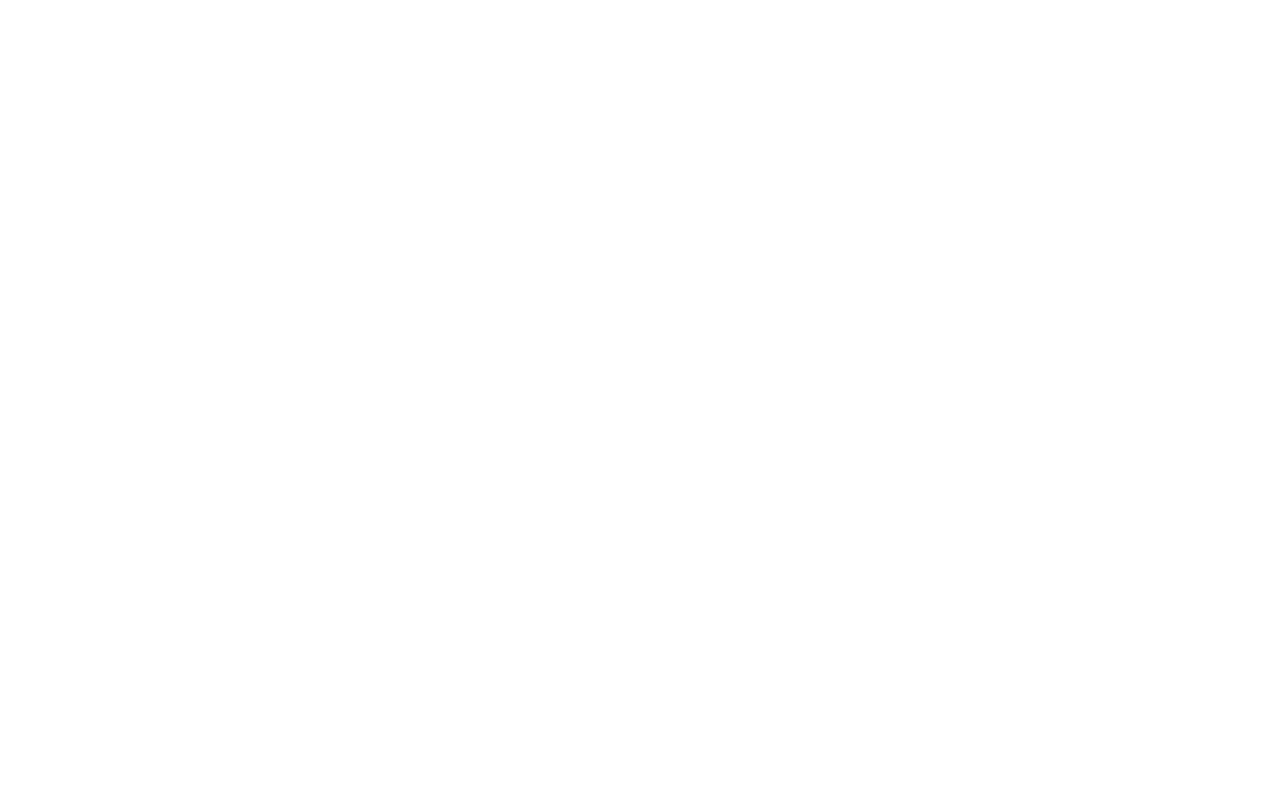
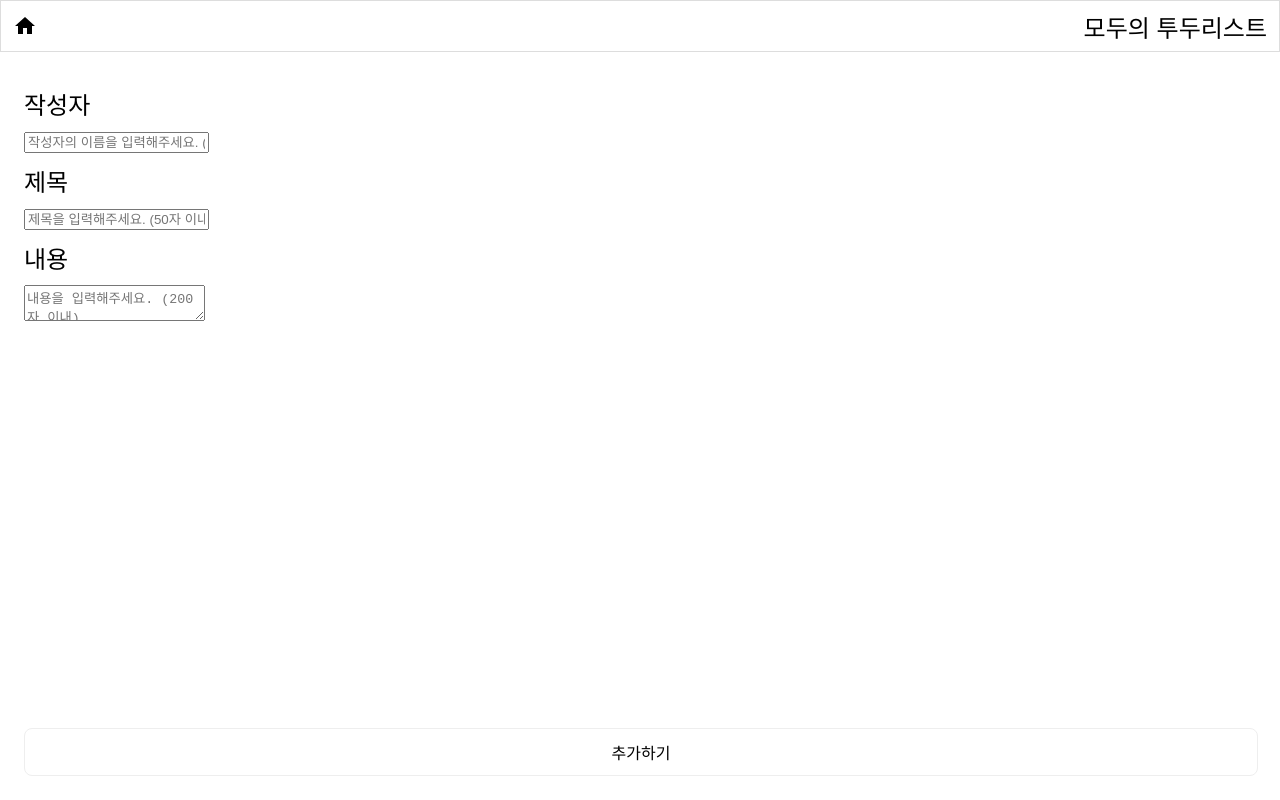
Before and after one commit to suzzeong/Redux-Toolkit-Todolist, a React (Create React App) app: page /form in a window 1280 px wide. Built offline with nearby package versions, Linux system fonts and the light colour scheme.

Commit message:
Layout, Form, Header 뷰 작업 완료

```diff
--- a/package.json
+++ b/package.json
@@ -3,6 +3,10 @@
   "version": "0.1.0",
   "private": true,
   "dependencies": {
+    "@emotion/react": "^11.10.0",
+    "@emotion/styled": "^11.10.0",
+    "@mui/icons-material": "^5.8.4",
+    "@mui/material": "^5.9.3",
     "@reduxjs/toolkit": "^1.8.3",
     "@testing-library/jest-dom": "^5.14.1",
     "@testing-library/react": "^13.0.0",
--- a/src/components/Form.jsx
+++ b/src/components/Form.jsx
@@ -0,0 +1,75 @@
+import React from "react";
+import styled from "styled-components";
+
+const Form = () => {
+  return (
+    <FormFirstdWrap>
+      <FormSecondWrap>
+        <FormAddTodoWrap>
+          <FormTextDiv>
+            <FormTextFontDiv>작성자</FormTextFontDiv>
+          </FormTextDiv>
+          {/* elements/Input 넣을 자리 */}
+          <input type="text" placeholder="작성자의 이름을 입력해주세요. (5자 이내)" />
+          <FormTextDiv>
+            <FormTextFontDiv>제목</FormTextFontDiv>
+          </FormTextDiv>
+          {/* elements/Input 넣을 자리 */}
+          <input type="text" placeholder="제목을 입력해주세요. (50자 이내)" />
+          <FormTextDiv>
+            <FormTextFontDiv>내용</FormTextFontDiv>
+          </FormTextDiv>
+          {/* elements/Textarea 넣을 자리 */}
+          <textarea placeholder="내용을 입력해주세요. (200자 이내)" />
+        </FormAddTodoWrap>
+        {/* elements/Button 넣을 자리, 임시로 CSS 넣어두었습니다.*/}
+        <Button>추가하기</Button>
+      </FormSecondWrap>
+    </FormFirstdWrap>
+  );
+};
+
+export default Form;
+
+const FormFirstdWrap = styled.form`
+  height: 100%;
+`;
+
+const FormSecondWrap = styled.div`
+  width: 100%;
+  height: 100%;
+  display: flex;
+  align-items: start;
+  justify-content: space-between;
+  flex-direction: column;
+`;
+
+const FormAddTodoWrap = styled.div`
+  box-sizing: border-box;
+  padding: 0px;
+  margin: 0px;
+  text-decoration: none;
+  outline: none;
+`;
+
+const Button = styled.div`
+  display: flex;
+  align-items: center;
+  justify-content: center;
+  flex-direction: row;
+  border: 1px solid rgb(238, 238, 238);
+  background-color: rgb(255, 255, 255);
+  height: 46px;
+  border-radius: 8px;
+  cursor: pointer;
+  width: 100%;
+`;
+
+const FormTextDiv = styled.div`
+  width: 100%;
+  margin: 10px 0px;
+`;
+
+const FormTextFontDiv = styled.div`
+  font-size: 24px;
+`;
--- a/src/components/Header.jsx
+++ b/src/components/Header.jsx
@@ -0,0 +1,35 @@
+import React from "react";
+import { useNavigate } from "react-router-dom";
+import styled from "styled-components";
+import HomeIcon from "@mui/icons-material/Home";
+
+const Header = () => {
+  const navigate = useNavigate();
+
+  return (
+    <HeaderWrap>
+      <HomeIcon
+        onClick={() => {
+          navigate("/");
+        }}
+      />
+      <HeaderText>모두의 투두리스트</HeaderText>
+    </HeaderWrap>
+  );
+};
+export default Header;
+
+const HeaderText = styled.div`
+  font-size: 24px;
+`;
+
+const HeaderWrap = styled.header`
+  background-color: rgb(255, 255, 255);
+  border: 1px solid rgb(221, 221, 221);
+  height: 50px;
+  display: flex;
+  flex-direction: row;
+  align-items: center;
+  justify-content: space-between;
+  padding: 0px 12px;
+`;
--- a/src/components/Layout.jsx
+++ b/src/components/Layout.jsx
@@ -0,0 +1,27 @@
+import styled from "styled-components";
+import Header from "../components/Header";
+
+const Layout = (props) => {
+  return (
+    <StLayoutContainer>
+      <Header />
+      <StLayoutContents>{props.children}</StLayoutContents>
+    </StLayoutContainer>
+  );
+};
+
+export default Layout;
+
+const StLayoutContainer = styled.div`
+  box-sizing: border-box;
+  padding: 0px;
+  margin: 0px;
+  text-decoration: none;
+  outline: none;
+`;
+
+const StLayoutContents = styled.div`
+  height: calc(100vh - 100px);
+  background-color: rgb(255, 255, 255);
+  padding: 24px;
+`;
--- a/src/pages/TodoForm.jsx
+++ b/src/pages/TodoForm.jsx
@@ -1,7 +1,13 @@
 import React from "react";
+import Form from "../components/Form";
+import Layout from "../components/Layout";
 
 const TodoForm = () => {
-    return <div></div>
-}
+  return (
+    <Layout>
+      <Form />
+    </Layout>
+  );
+};
 
 export default TodoForm;
```
Also changed, not shown: 1 other file (tests, documents, lock files or other folders).
